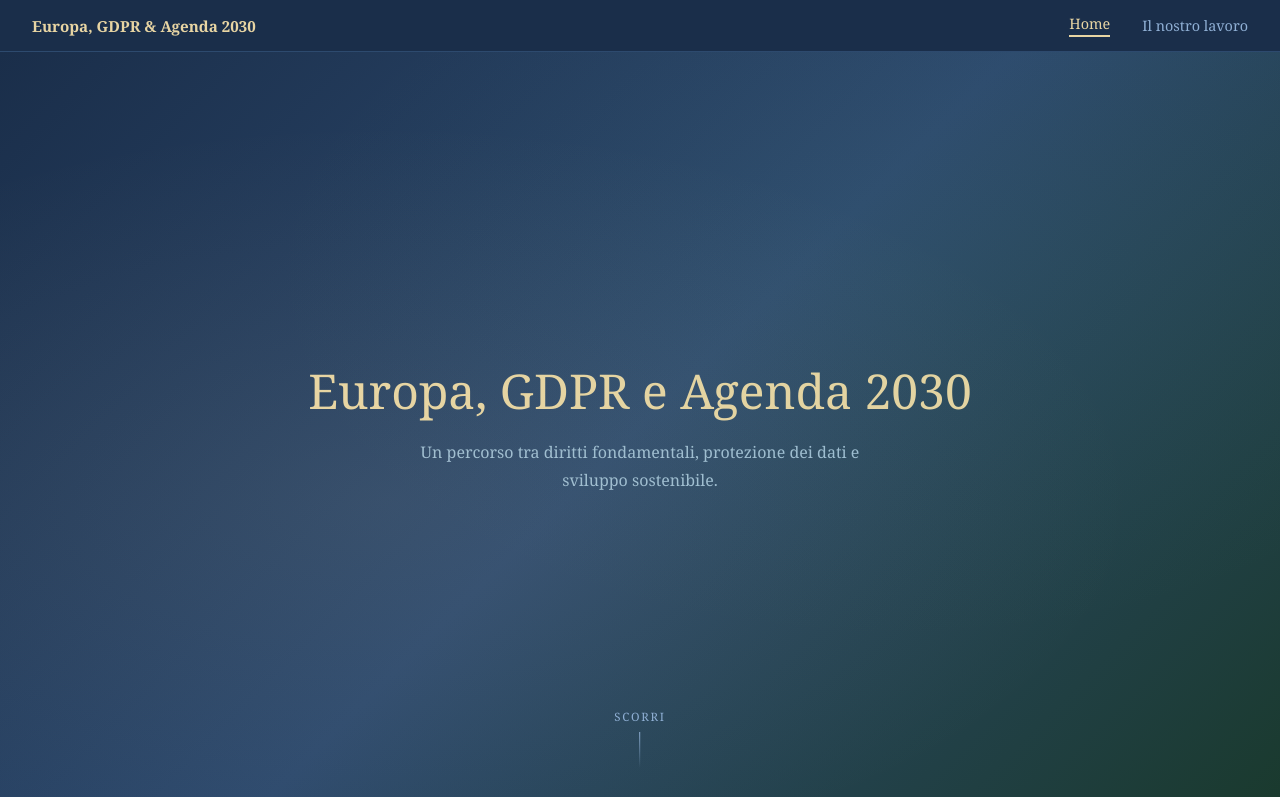
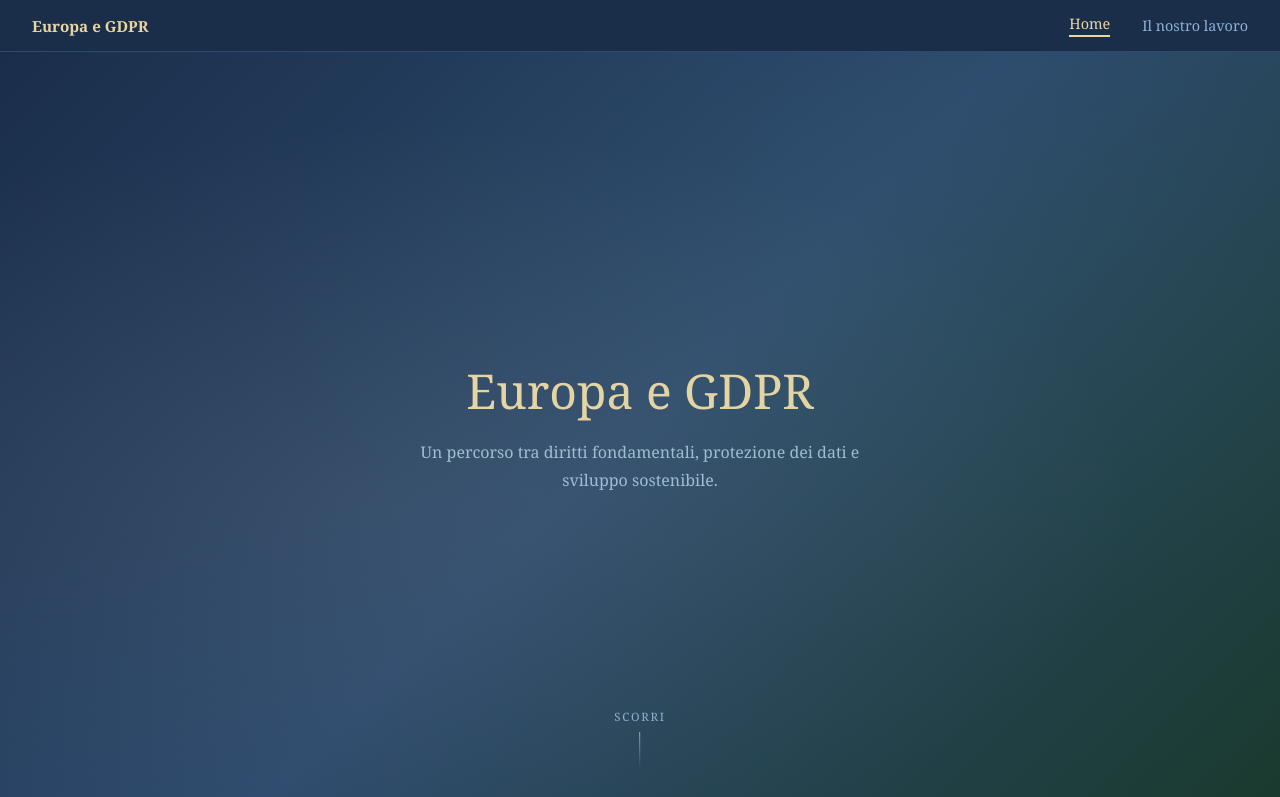
Before and after one commit to Vincy-2515/Europa-GDPR, a plain HTML site: page index.html in a window 1280 px wide. Shown: the top 797 px of the page. Drawn offline with Linux system fonts and the light colour scheme.

Commit message:
Update index.html

```diff
--- a/index.html
+++ b/index.html
@@ -4,14 +4,14 @@
 <head>
   <meta charset="UTF-8">
   <meta name="viewport" content="width=device-width, initial-scale=1.0">
-  <title>Europa, GDPR e Agenda 2030</title>
+  <title>Europa e GDPR</title>
   <link rel="stylesheet" href="style.css">
 </head>
 
 <body>
 
   <nav>
-    <div class="nav-brand" onclick="showPage('home')">Europa, GDPR &amp; Agenda 2030</div>
+    <div class="nav-brand" onclick="showPage('home')">Europa e GDPR</div>
     <div class="nav-links">
       <button id="nav-home" class="active" onclick="showPage('home')">Home</button>
       <button id="nav-content" onclick="showPage('content1')">Il nostro lavoro</button>
@@ -23,7 +23,7 @@
      ============================================================ -->
   <div id="page-home" class="page active">
     <section class="hero">
-      <h1>Europa, GDPR e Agenda 2030</h1>
+      <h1>Europa e GDPR</h1>
       <p>Un percorso tra diritti fondamentali, protezione dei dati e sviluppo sostenibile.</p>
       <div class="scroll-hint">scorri</div>
     </section>
```
